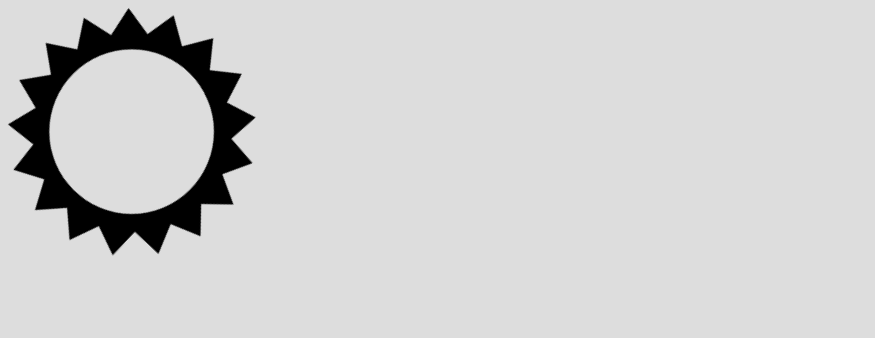
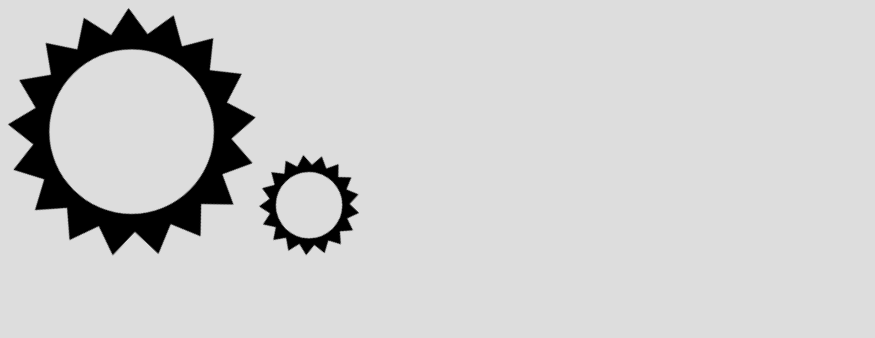
Before and after one commit to bradleybossard/gears-demo, a plain HTML site: page index.html in a window 1280 px wide. Shown: the full height of the page, 0-875 px from the left. Drawn offline with Linux system fonts and the light colour scheme.

Commit message:
Adding more gears and movement

```diff
--- a/index.html
+++ b/index.html
@@ -8,6 +8,9 @@
 <body>
 
   <object id="gear1" type="image/svg+xml" data="images/gear1.svg">
+      Your browser does not support SVG
+  </object>
+  <object id="gear2" type="image/svg+xml" data="images/gear1.svg">
       Your browser does not support SVG
   </object>
 
--- a/style.css
+++ b/style.css
@@ -6,6 +6,20 @@ body {
   animation:spin 8s linear infinite;
 }
 
+#gear2 {
+  width: 100px;
+  transition: width 2s linear;
+  animation:spin-backwards 8s linear infinite;
+}
+
+#gear2:hover {
+  width: 80px;
+}
+
 @-moz-keyframes spin { 100% { -moz-transform: rotate(360deg); } }
 @-webkit-keyframes spin { 100% { -webkit-transform: rotate(360deg); } }
 @keyframes spin { 100% { -webkit-transform: rotate(360deg); transform:rotate(360deg); } }
+
+@-moz-keyframes spin-backwards { 100% { -moz-transform: rotate(-360deg); } }
+@-webkit-keyframes spin-backwards { 100% { -webkit-transform: rotate(-360deg); } }
+@keyframes spin-backwards { 100% { -webkit-transform: rotate(-360deg); transform:rotate(-360deg); } }
```
